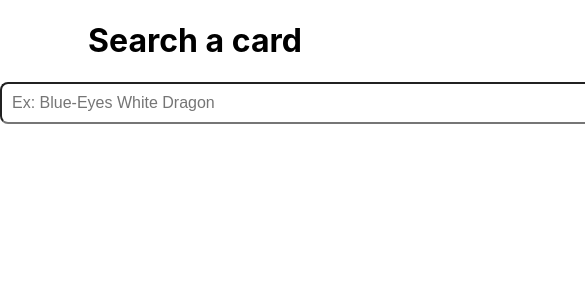
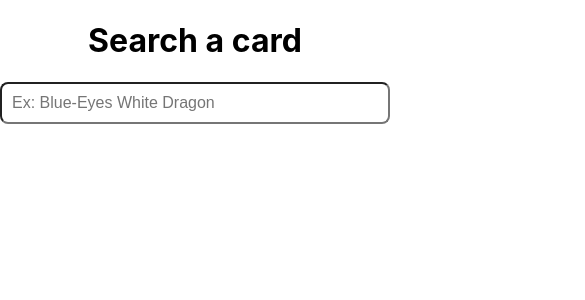
Before and after one commit to DamienBataillard/YugiohProject, a React (Create React App) app in the folder frontend/: page / in a window 390 px wide. Shown: the top 300 px of the page, 585 px wide, since content can reach past the window. Built offline with nearby package versions, Linux system fonts and the light colour scheme.

Commit message:
Responsive

```diff
--- a/frontend/src/index.css
+++ b/frontend/src/index.css
@@ -25,7 +25,8 @@ code {
 }
 
 .search-container {
-  width: 690px;
+  max-width: 690px;
+  width: 100%;
   position: relative;
   margin : auto
 }
@@ -76,7 +77,8 @@ code {
 .card{
   border: 1px solid #ccc;
   padding: 15px;
-  width: 690px;
+  max-width: 690px;
+  width: 100%;
   margin: 20px auto;
 
   display: flex;
@@ -99,3 +101,17 @@ code {
 .cardname{
   margin-top: 0;
 }
+
+@media (max-width: 700px) {
+
+  .card{
+    flex-direction: column;
+    align-items: center;
+    text-align: center;
+  }
+
+  .imagecard{
+    width: 250px;
+  }
+
+}
```
